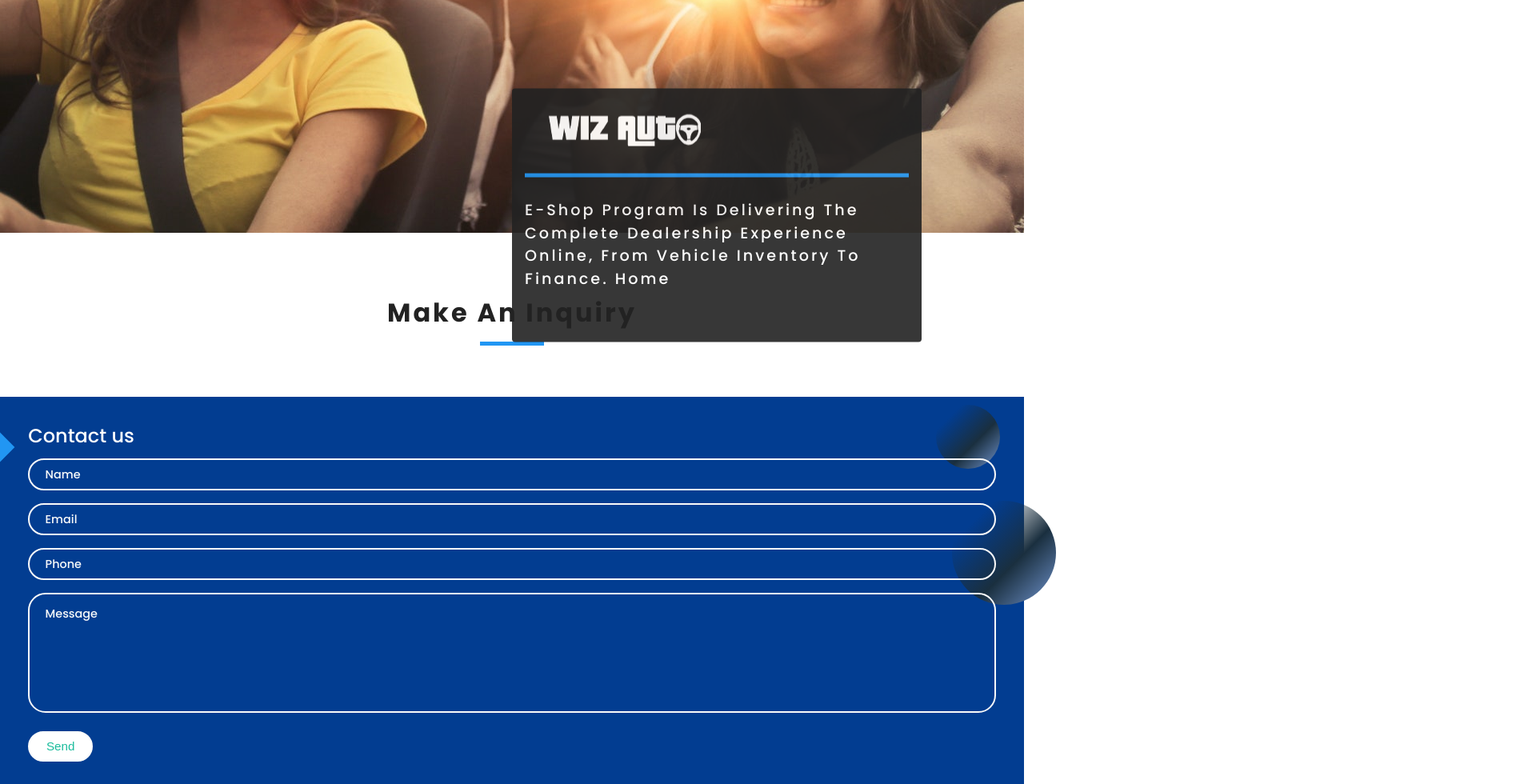
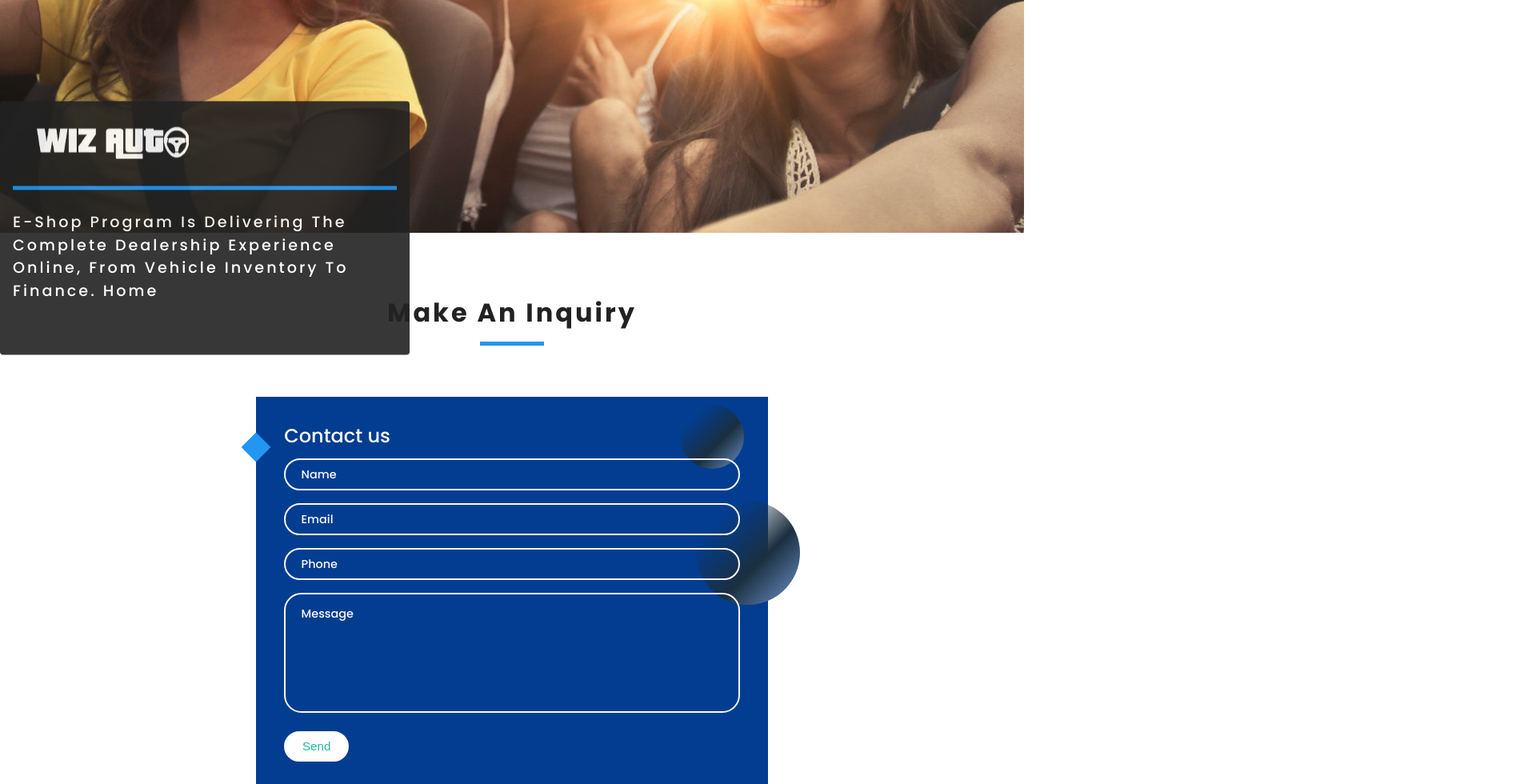
Before and after one commit to conceptdecorators/react-auto-contact-netlify, a React (Create React App) app: page /referral-program in a window 1280 px wide. Shown: the part 1180-2160 px from the top of the page at 80% size, 1920 px wide, since content can reach past the window. Built offline with nearby package versions, Linux system fonts and the light colour scheme; no server answers.

Commit message:
link fix

```diff
--- a/src/App.css
+++ b/src/App.css
@@ -362,7 +362,9 @@ h3 {
   background-color: var(--darkGrey);
   position: relative;
 }
-
+.width-adjust {
+  width: 50%;
+}
 .circle {
   border-radius: 50%;
   background: linear-gradient(135deg, transparent 20%, #1a2f3f, #7094ce);
@@ -723,7 +725,7 @@ p {
   background-position: center;
 }
 .responsive-inner {
-  transform: translateX(50%);
+  /* transform: translateX(50%); */
 }
 .banner-2 {
   display: inline-block;
@@ -769,6 +771,10 @@ p {
   .banner h1 {
     font-size: 3rem;
   }
+  .banner-2 {
+    transform: translateY(100%);
+    opacity: 0.9;
+  }
 }
 @media screen and (min-width: 992px) {
   .banner {
@@ -776,6 +782,10 @@ p {
   }
   .banner h1 {
     font-size: 4rem;
+  }
+  .banner-2 {
+    transform: translateY(150%);
+    opacity: 0.9;
   }
 }
 /* End of Banner */
@@ -1136,6 +1146,10 @@ p {
     padding: 2rem 3rem;
     opacity: 0.8;
   }
+  .banner-2 {
+    transform: translateY(150%);
+    opacity: 0.9;
+  }
   /* testimonal */
   .container .card .content {
     padding: 30px;
--- a/src/pages/Referral-Program.js
+++ b/src/pages/Referral-Program.js
@@ -43,7 +43,7 @@ const RefferalProgram = () => {
           <h4>Make an Inquiry</h4>
           <div></div>
         </div>
-        <div class="contact-form hero-wrapper">
+        <div class="contact-form hero-wrapper width-adjust">
           <span class="circle one"></span>
           <span class="circle two"></span>
 
```
Also changed, not shown: 2 other files (tests, documents, lock files or other folders).
